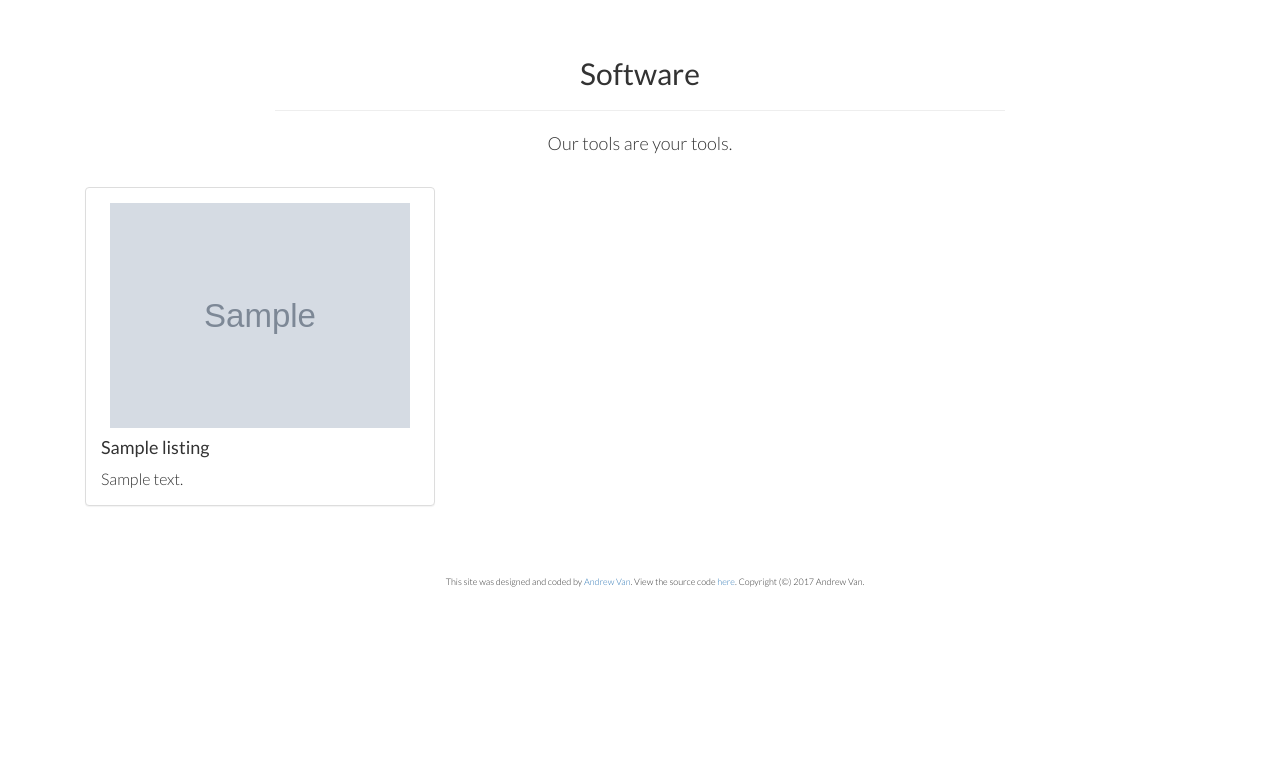
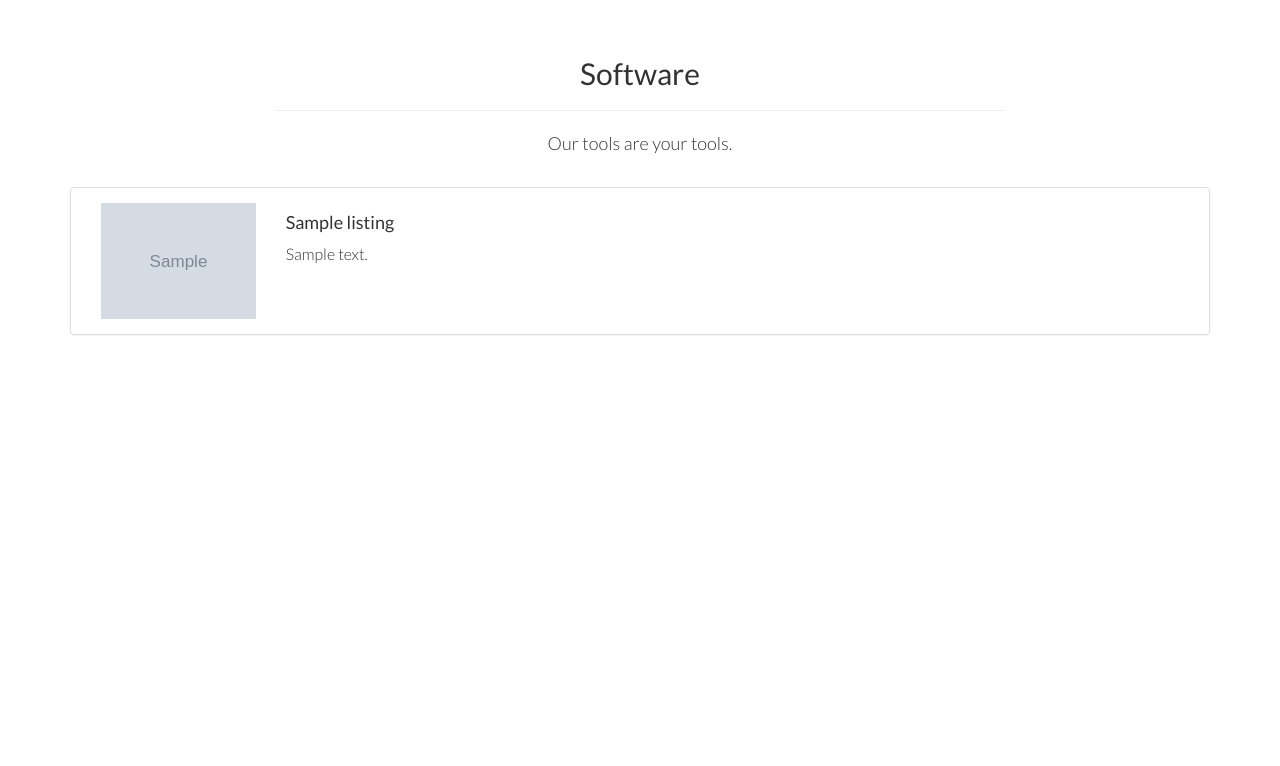
Before and after one commit to vanandrew/dglabsite, a Django app: page /software in a window 1280 px wide. Shown: the part 63-829 px from the top of the page. Before the commit the page ends 650 px from the top, so only its background shows below. Run offline with Django 3.2, Linux system fonts and the light colour scheme; tables that the repository leaves empty hold one stand-in row (values such as "Sample post"); grey boxes marked "Sample" are stand-in pictures; some libraries are stand-ins or nearby versions.

Commit message:
Make software section a list

```diff
--- a/dlabsite/templates/dlabsite/software.html
+++ b/dlabsite/templates/dlabsite/software.html
@@ -23,13 +23,15 @@ class="active"
 </div>
 <div class="container" style="min-height: 700px;">
 	{% for listing in software %}
-	{% cycle '<div class="row">' '' '' %}
-		<div class="col-sm-4">
-			<div class="panel panel-default" style="visibility: hidden;">
-				<div class="panel-body">
+	<div class="row">
+		<div class="panel panel-default" style="visibility: hidden;">
+			<div class="panel-body">
+				<div class="col-lg-2">
 					{% if listing.image.url != '' %}
 					<a href="{{listing.link}}"><img class="img-responsive center-block" src="{{listing.image.url}}" width=300px></a>
 					{% endif %}
+				</div>
+				<div class="col-lg-10">
 					<p><h4>{{listing.title}}</h4></p>
 					{% autoescape off %}
 					{{listing.description}}
@@ -37,7 +39,7 @@ class="active"
 				</div>
 			</div>
 		</div>
-	{% cycle '' '' '</div>' %}
+	</div>
 	{% endfor %}
 </div>
 {% endblock %}
```
Also changed, not shown: 3 other files.
